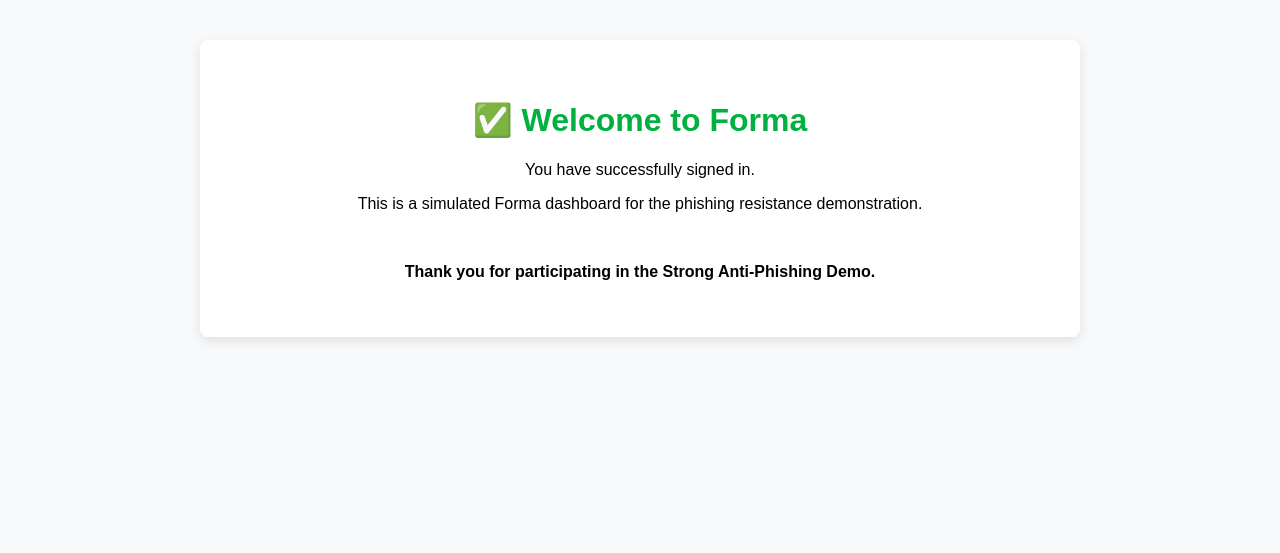
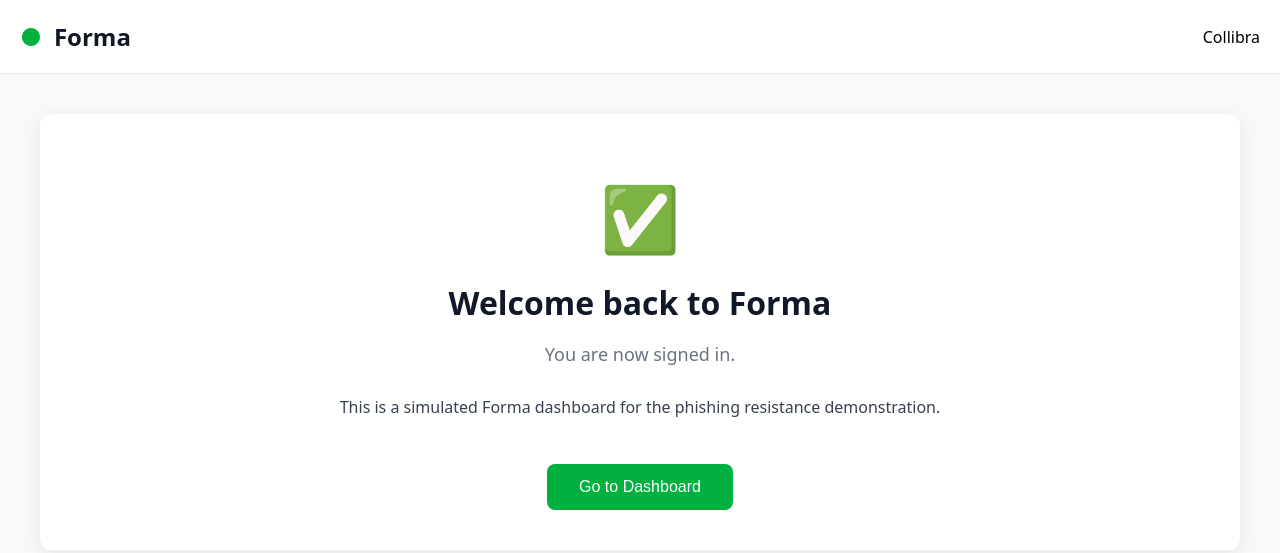
Before and after one commit to gioviera/forma-demo, a plain HTML site: page index.html in a window 1280 px wide. Drawn offline with Linux system fonts and the light colour scheme.

Commit message:
Update index.html

```diff
--- a/index.html
+++ b/index.html
@@ -1,20 +1,39 @@
 <!DOCTYPE html>
-<html>
+<html lang="en">
 <head>
+  <meta charset="utf-8" />
+  <meta name="viewport" content="width=device-width, initial-scale=1" />
   <title>Forma - Collibra</title>
   <style>
-    body { font-family: Arial, sans-serif; background: #f8f9fa; margin: 0; padding: 40px; text-align: center; }
-    .container { max-width: 800px; margin: 0 auto; background: white; padding: 40px; border-radius: 8px; box-shadow: 0 4px 12px rgba(0,0,0,0.1); }
-    h1 { color: #00b140; }
+    body { font-family: system-ui, -apple-system, BlinkMacSystemFont, "Segoe UI", Roboto, sans-serif; margin: 0; background: #f8f9fa; }
+    .header { background: white; padding: 20px; border-bottom: 1px solid #e5e7eb; display: flex; align-items: center; justify-content: space-between; }
+    .logo { display: flex; align-items: center; gap: 12px; font-weight: 700; font-size: 24px; color: #111827; }
+    .logo-dot { color: #00b140; }
+    .content { max-width: 1200px; margin: 40px auto; padding: 0 20px; }
+    .card { background: white; border-radius: 12px; box-shadow: 0 4px 20px rgba(0,0,0,0.08); padding: 40px; text-align: center; }
+    h1 { color: #111827; margin: 0 0 16px; }
+    .success { font-size: 64px; margin: 20px 0; }
+    .button { background: #00b140; color: white; padding: 14px 32px; border: none; border-radius: 8px; font-size: 16px; cursor: pointer; margin-top: 30px; }
   </style>
 </head>
 <body>
-  <div class="container">
-    <h1>✅ Welcome to Forma</h1>
-    <p>You have successfully signed in.</p>
-    <p>This is a simulated Forma dashboard for the phishing resistance demonstration.</p>
-    <br>
-    <p><strong>Thank you for participating in the Strong Anti-Phishing Demo.</strong></p>
+  <div class="header">
+    <div class="logo">
+      <span style="color:#00b140">●</span> Forma
+    </div>
+    <div>Collibra</div>
+  </div>
+
+  <div class="content">
+    <div class="card">
+      <div class="success">✅</div>
+      <h1>Welcome back to Forma</h1>
+      <p style="color:#6b7280; font-size:18px;">You are now signed in.</p>
+      <p style="margin-top:30px; color:#374151;">This is a simulated Forma dashboard for the phishing resistance demonstration.</p>
+      <button onclick="alert('This is a demo page. In a real attack, the attacker now has full access.')" class="button">
+        Go to Dashboard
+      </button>
+    </div>
   </div>
 </body>
 </html>
```
